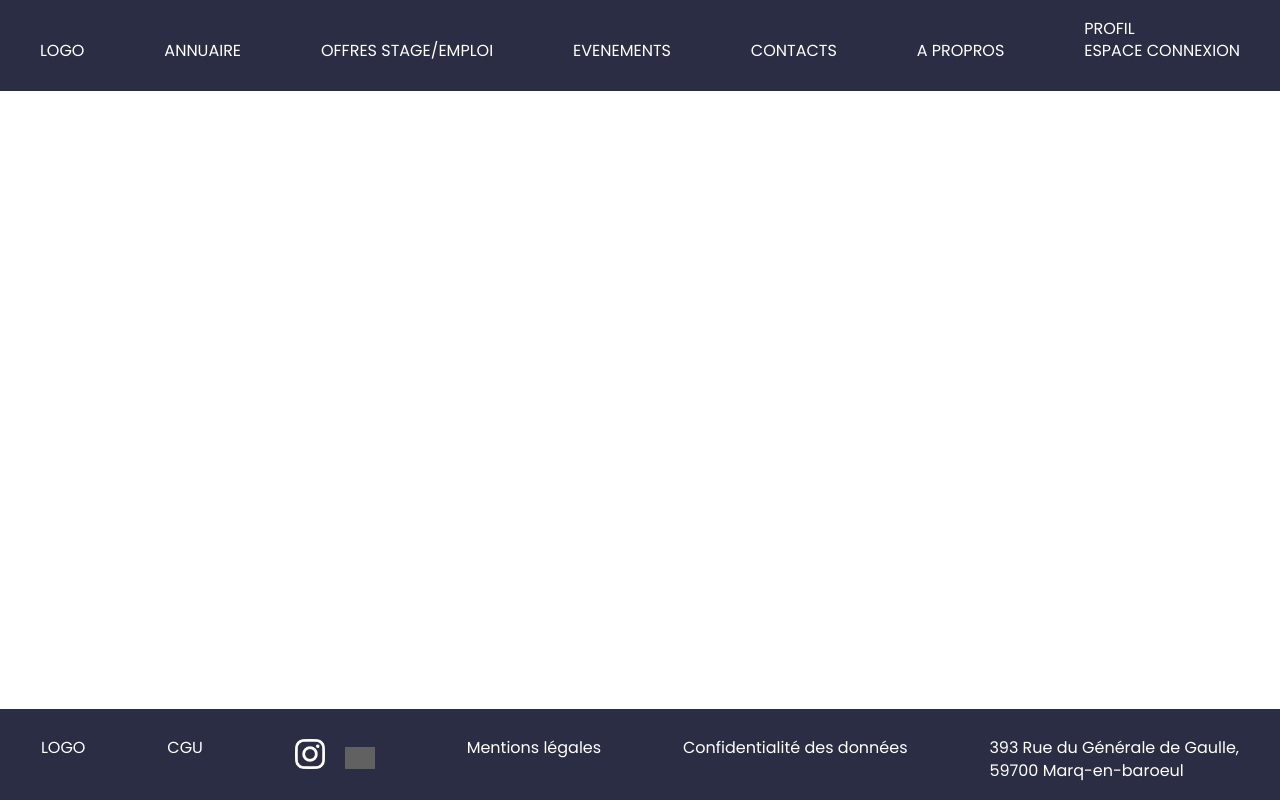
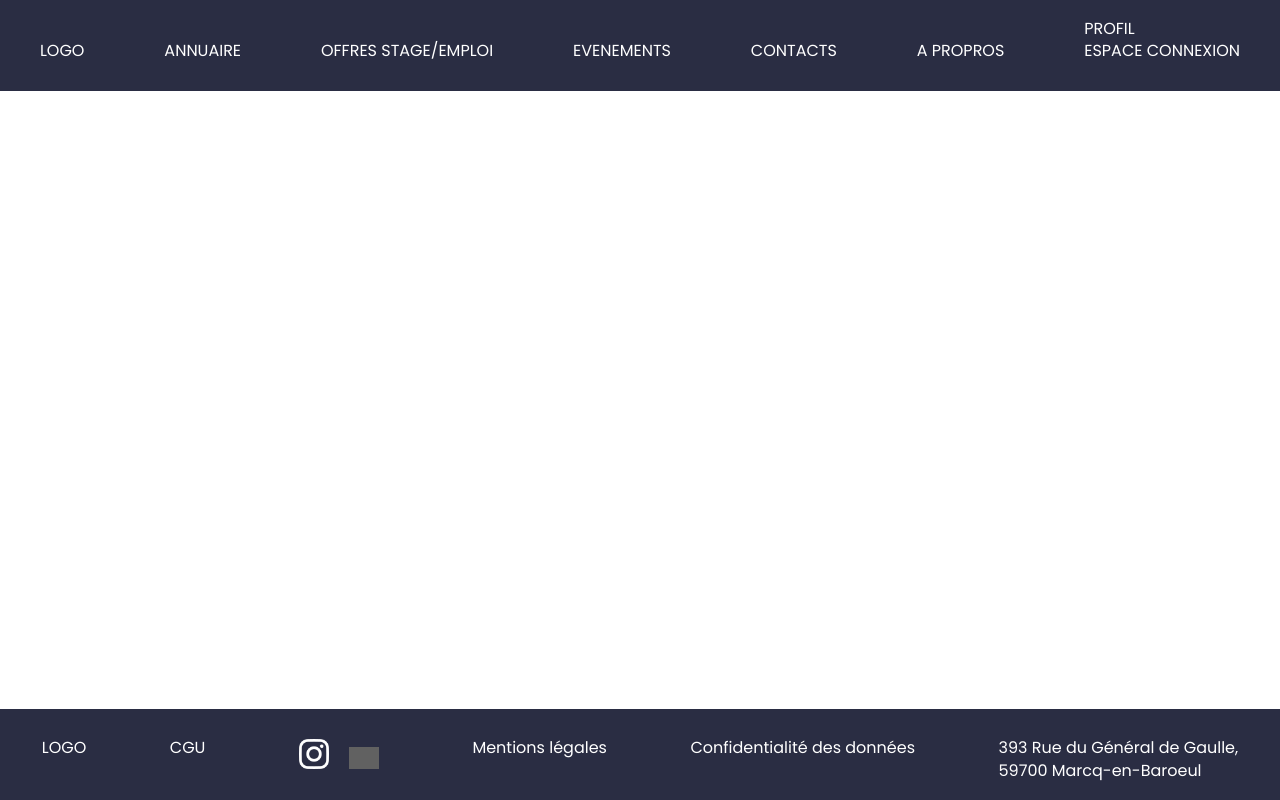
Before and after one commit to foreach-academy/Alumni_Frontend, a React (Create React App) app: page / in a window 1280 px wide. Built offline with nearby package versions, Linux system fonts and the light colour scheme; grey boxes are pictures that could not be loaded.

Commit message:
Correction faute adresse

```diff
--- a/src/Components/Footer.jsx
+++ b/src/Components/Footer.jsx
@@ -15,8 +15,8 @@ const Footer = () => {
                 <p className='navigation_footer'>Mentions légales</p>
                 <p className='navigation_footer'>Confidentialité des données</p>
                 <div>
-                <p className='navigation_footer'>393 Rue du Générale de Gaulle,</p>
-                <p className='navigation_footer'>59700 Marq-en-baroeul</p>
+                <p className='navigation_footer'>393 Rue du Général de Gaulle,</p>
+                <p className='navigation_footer'>59700 Marcq-en-Baroeul</p>
                 </div>
         </div>
     )
```
